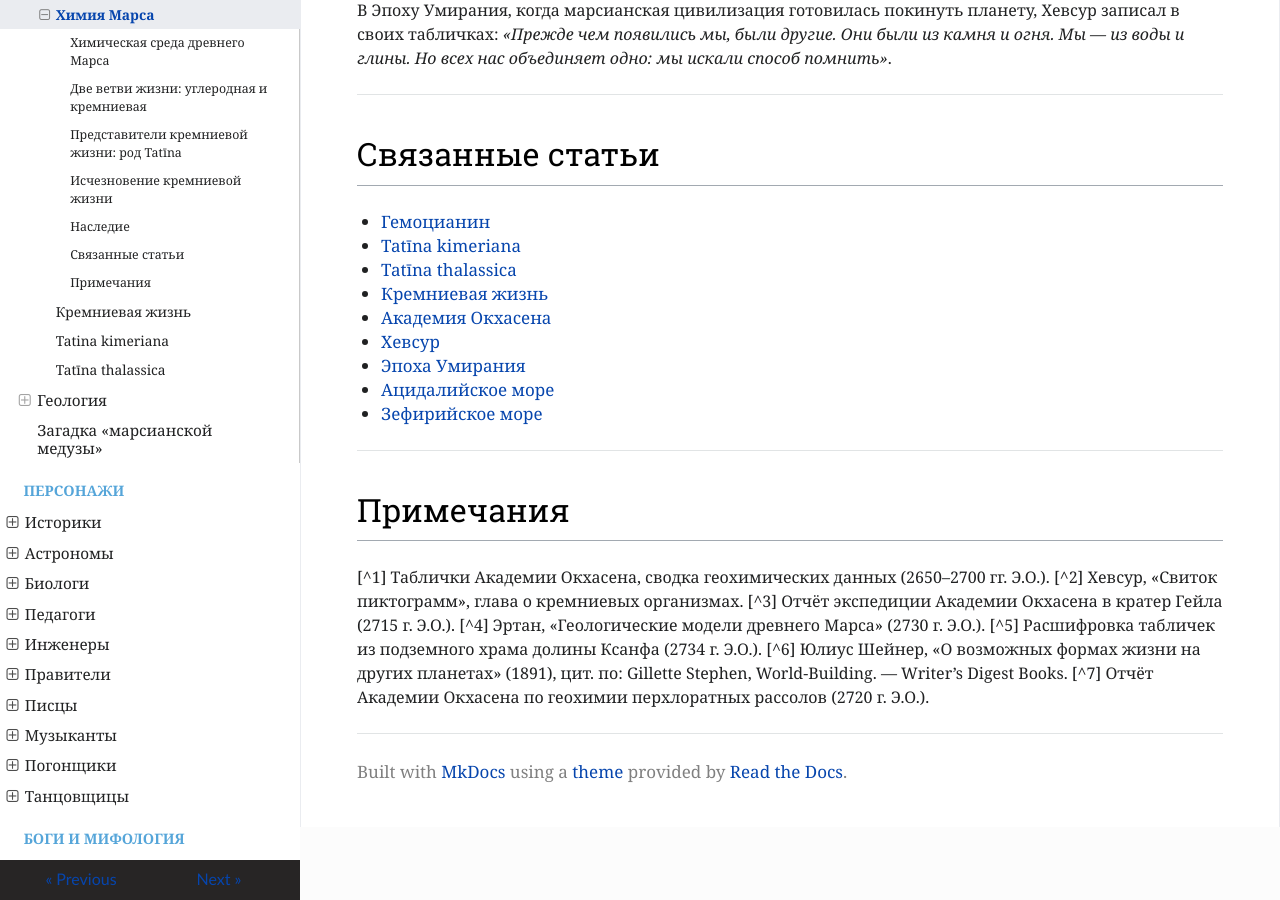
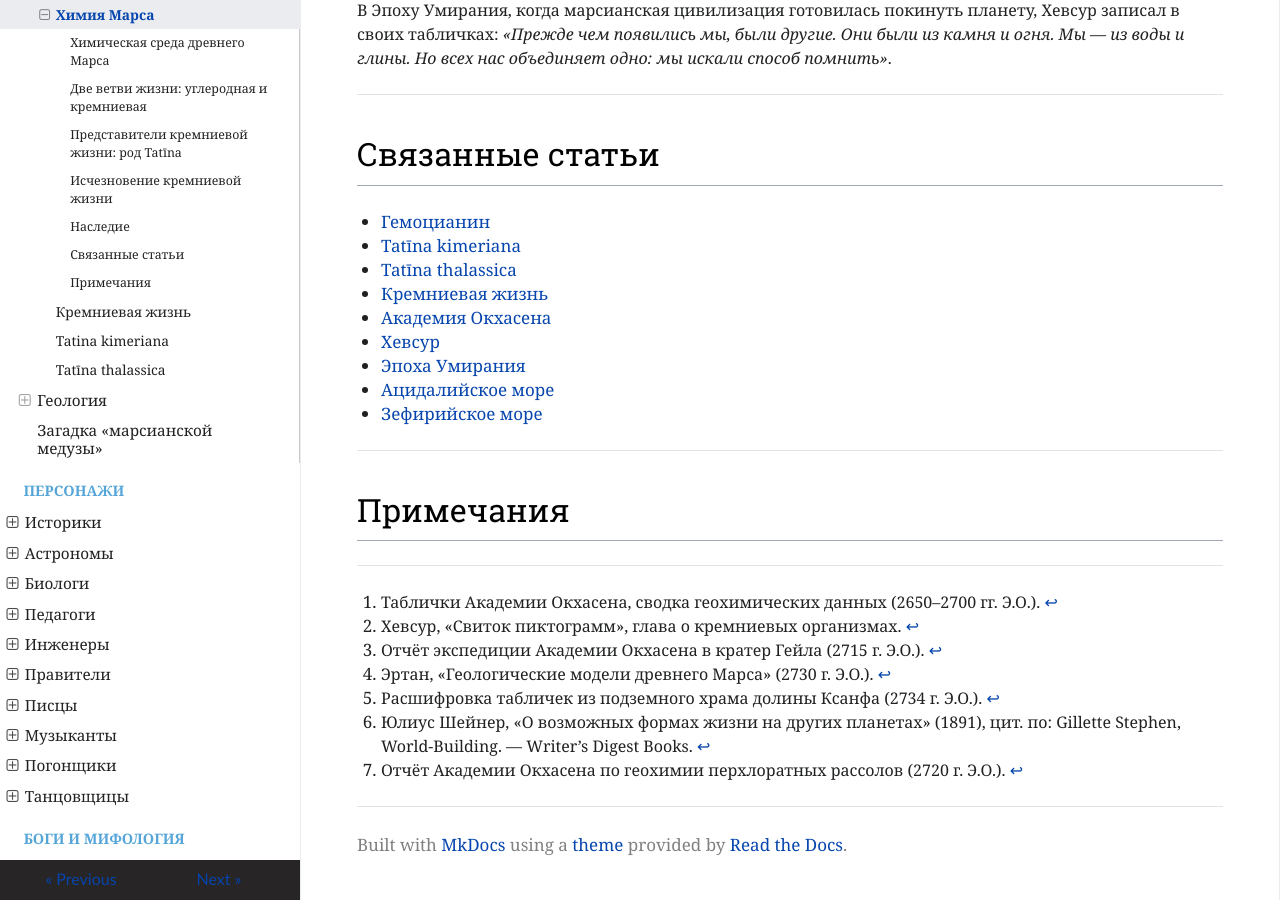
Before and after one commit to ivanhohlov14-bit/mars-encyclopedia, an MkDocs documentation site: the page built from docs/science/mars-chemistry-life-origin.md, in a window 1280 px wide and 900 px high, scrolled down 5593 px. Built offline with MkDocs 1.6.1, drawn with Linux system fonts in a browser that asks for light colours; nearby versions of some CDN libraries; some of the changed text lies outside the part shown.

Commit message:
Update mars-chemistry-life-origin.md

```diff
--- a/docs/science/mars-chemistry-life-origin.md
+++ b/docs/science/mars-chemistry-life-origin.md
@@ -170,10 +170,10 @@
 
 ## Примечания
 
-[^1] Таблички Академии Окхасена, сводка геохимических данных (2650–2700 гг. Э.О.).
-[^2] Хевсур, «Свиток пиктограмм», глава о кремниевых организмах.
-[^3] Отчёт экспедиции Академии Окхасена в кратер Гейла (2715 г. Э.О.).
-[^4] Эртан, «Геологические модели древнего Марса» (2730 г. Э.О.).
-[^5] Расшифровка табличек из подземного храма долины Ксанфа (2734 г. Э.О.).
-[^6] Юлиус Шейнер, «О возможных формах жизни на других планетах» (1891), цит. по: Gillette Stephen, World-Building. — Writer’s Digest Books.
-[^7] Отчёт Академии Окхасена по геохимии перхлоратных рассолов (2720 г. Э.О.).
+[^1]: Таблички Академии Окхасена, сводка геохимических данных (2650–2700 гг. Э.О.).
+[^2]: Хевсур, «Свиток пиктограмм», глава о кремниевых организмах.
+[^3]: Отчёт экспедиции Академии Окхасена в кратер Гейла (2715 г. Э.О.).
+[^4]: Эртан, «Геологические модели древнего Марса» (2730 г. Э.О.).
+[^5]: Расшифровка табличек из подземного храма долины Ксанфа (2734 г. Э.О.).
+[^6]: Юлиус Шейнер, «О возможных формах жизни на других планетах» (1891), цит. по: Gillette Stephen, World-Building. — Writer’s Digest Books.
+[^7]: Отчёт Академии Окхасена по геохимии перхлоратных рассолов (2720 г. Э.О.).
```
